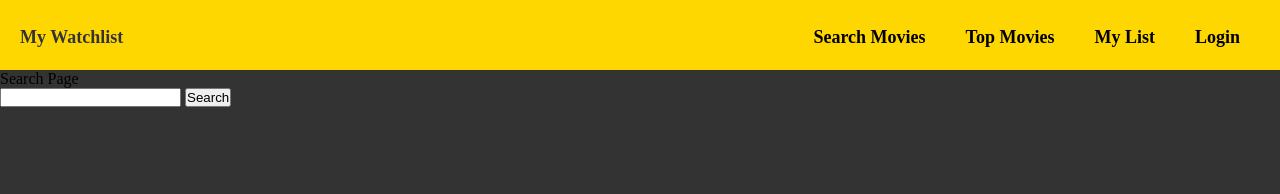
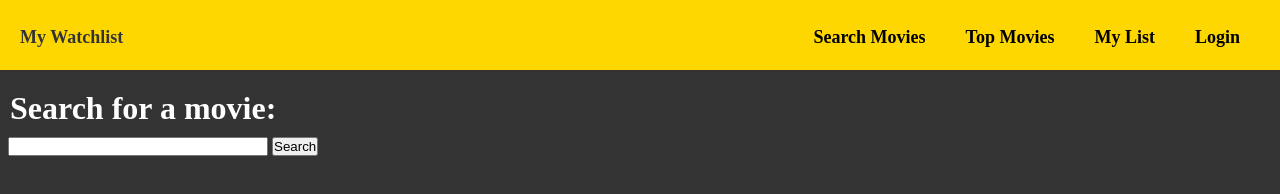
Before and after one commit to hliu12/Movie-App, a website: page public/search.html in a window 1280 px wide. Drawn offline with Linux system fonts and the light colour scheme.

Commit message:
Add files via upload

```diff
--- a/public/search.html
+++ b/public/search.html
@@ -5,7 +5,32 @@
     <meta http-equiv="X-UA-Compatible" content="IE=edge" />
     <meta name="viewport" content="width=device-width, initial-scale=1.0" />
     <link rel="stylesheet" href="styles.css" />
-    <title>Search Movies</title>
+    <title> Search Movies </title>
+    <style>
+        body {
+            color: #fff;
+        }
+        #header {
+            margin-bottom: 20px;
+        }
+        #search-button {
+            margin-top: 10px;
+        }
+        #search {
+            width: 20%;
+            margin-left: 8px;
+        }
+        #prompt {
+            padding-left: 10px;
+        }
+        #prompt input {
+            width: 50%;
+            clear:both;
+        }
+
+
+    </style>
+
   </head>
   <body>
     <header id="header">
@@ -26,7 +51,10 @@
         </div>
       </ul>
     </header>
-    Search Page
+    <div id = prompt>
+        <h1> Search for a movie: </h1>
+
+    </div>
 
     <form onSubmit="return false;">
       <input type="text" id="search" name="search" />
```
